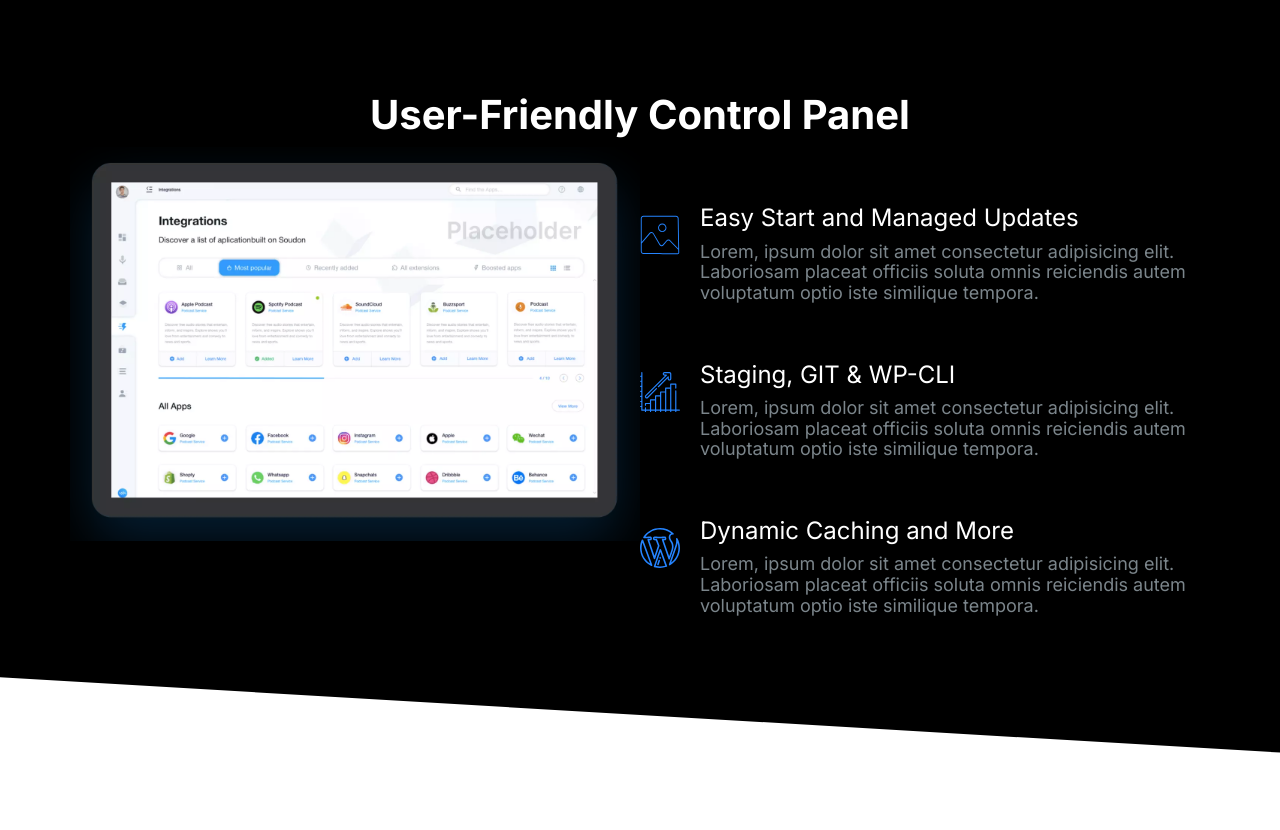
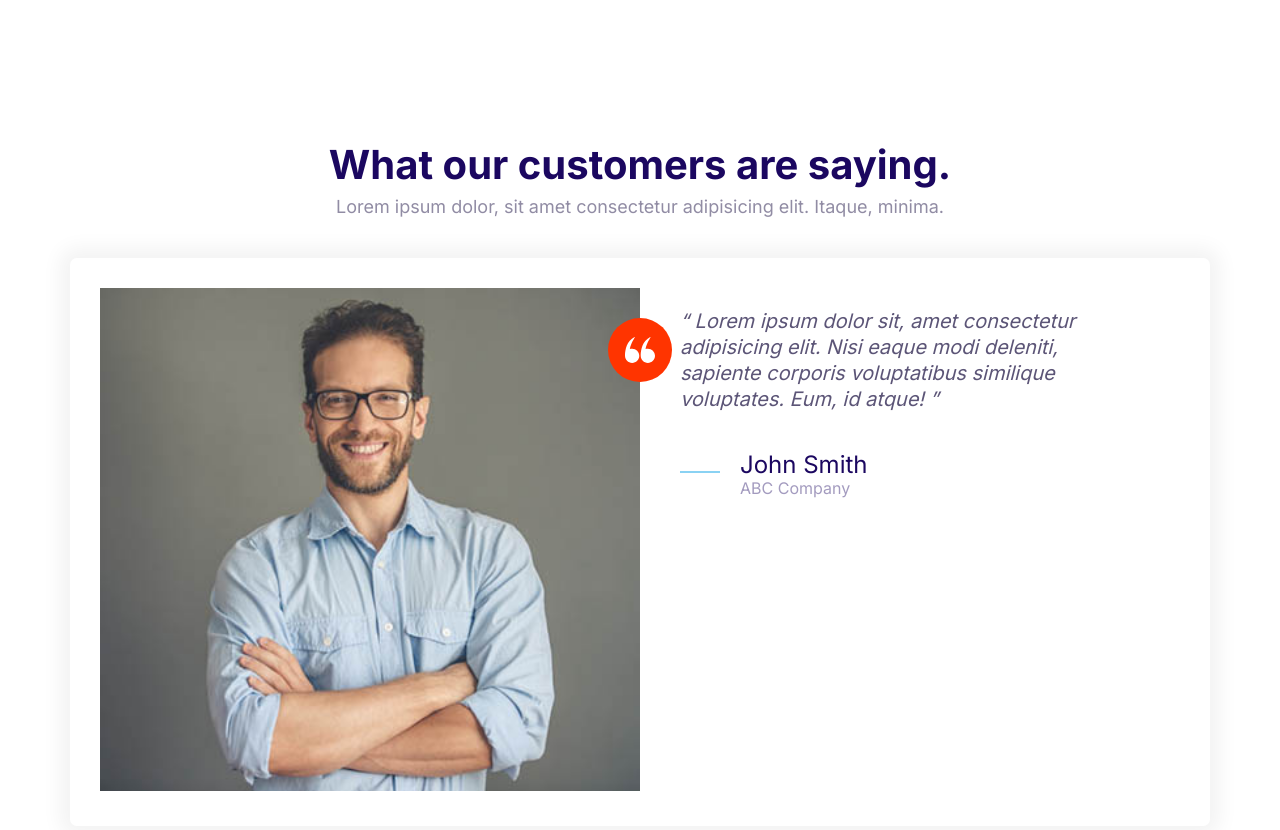
Before and after one commit to Tebogo-star/Moshify, a plain HTML site: page index.html in a window 1280 px wide. Before the commit the page ends 800 px from the top, so only its background shows below. Drawn offline with Linux system fonts and the light colour scheme.

Commit message:
Creating the testimonials block

```diff
--- a/css/styles.css
+++ b/css/styles.css
@@ -520,6 +520,7 @@ a {
 }
 .block__header {
   text-align: center;
+  margin-bottom: 4rem;
 }
 .block--dark {
   background: black;
--- a/index.html
+++ b/index.html
@@ -15,65 +15,49 @@
     <link rel="stylesheet" href="css/styles.css" />
   </head>
   <body>
-    <section class="block block--dark block--skewed-right block--showcase">
+    <section class="block">
       <header class="block__header">
-        <h2>User-Friendly Control Panel</h2>
+        <h2>What our customers are saying.</h2>
+        <p>
+          Lorem ipsum dolor, sit amet consectetur adipisicing elit. Itaque,
+          minima.
+        </p>
       </header>
-      <div class="container grid grid--1x2">
-        <img class="block-showcase__image" src="images/ipad.webp" alt="" />
-        <ul class="list">
-          <li>
+      <div class="container">
+        <body style="padding: 5rem">
+          <div class="card testimonial">
+            <div class="grid grid--1x2">
+              <div class="testimonial__image">
+                <img src="images/testimonial.jpg" alt="A happy customer" />
+                <span class="icon-container icon-container--accent">
+                  <svg class="icon icon--white icon--small">
+                    <use xlink:href="images/sprite.svg#quotes"></use>
+                  </svg>
+                </span>
+              </div>
+              <blockquote class="quote">
+                <p class="quote__text">
+                  Lorem ipsum dolor sit, amet consectetur adipisicing elit. Nisi
+                  eaque modi deleniti, sapiente corporis voluptatibus similique
+                  voluptates. Eum, id atque!
+                </p>
+                <footer>
                   <div class="media">
                     <div class="media__image">
-                <svg class="icon icon--primary">
-                  <use xlink:href="images/sprite.svg#snap"></use>
+                      <svg class="icon icon--primary quote__line">
+                        <use xlink:href="images/sprite.svg#line"></use>
                       </svg>
                     </div>
                     <div class="media__body">
-                <h3 class="media__title">Easy Start and Managed Updates</h3>
-                <p>
-                  Lorem, ipsum dolor sit amet consectetur adipisicing elit.
-                  Laboriosam placeat officiis soluta omnis reiciendis autem
-                  voluptatum optio iste similique tempora.
-                </p>
+                      <h3 class="media__title quote__author">John Smith</h3>
+                      <p class="quote__organization">ABC Company</p>
                     </div>
                   </div>
-          </li>
-          <li>
-            <div class="media">
-              <div class="media__image">
-                <svg class="icon icon--primary">
-                  <use xlink:href="images/sprite.svg#growth"></use>
-                </svg>
-              </div>
-              <div class="media__body">
-                <h3 class="media__title">Staging, GIT & WP-CLI</h3>
-                <p>
-                  Lorem, ipsum dolor sit amet consectetur adipisicing elit.
-                  Laboriosam placeat officiis soluta omnis reiciendis autem
-                  voluptatum optio iste similique tempora.
-                </p>
+                </footer>
+              </blockquote>
             </div>
           </div>
-          </li>
-          <li>
-            <div class="media">
-              <div class="media__image">
-                <svg class="icon icon--primary">
-                  <use xlink:href="images/sprite.svg#wordpress"></use>
-                </svg>
-              </div>
-              <div class="media__body">
-                <h3 class="media__title">Dynamic Caching and More</h3>
-                <p>
-                  Lorem, ipsum dolor sit amet consectetur adipisicing elit.
-                  Laboriosam placeat officiis soluta omnis reiciendis autem
-                  voluptatum optio iste similique tempora.
-                </p>
-              </div>
-            </div>
-          </li>
-        </ul>
+        </body>
       </div>
     </section>
     <script src="js/main.js"></script>
```
Also changed, not shown: components/testimonials-block.html (added, +44 -0 lines). Lines whose indentation alone changed are shown as unchanged.
